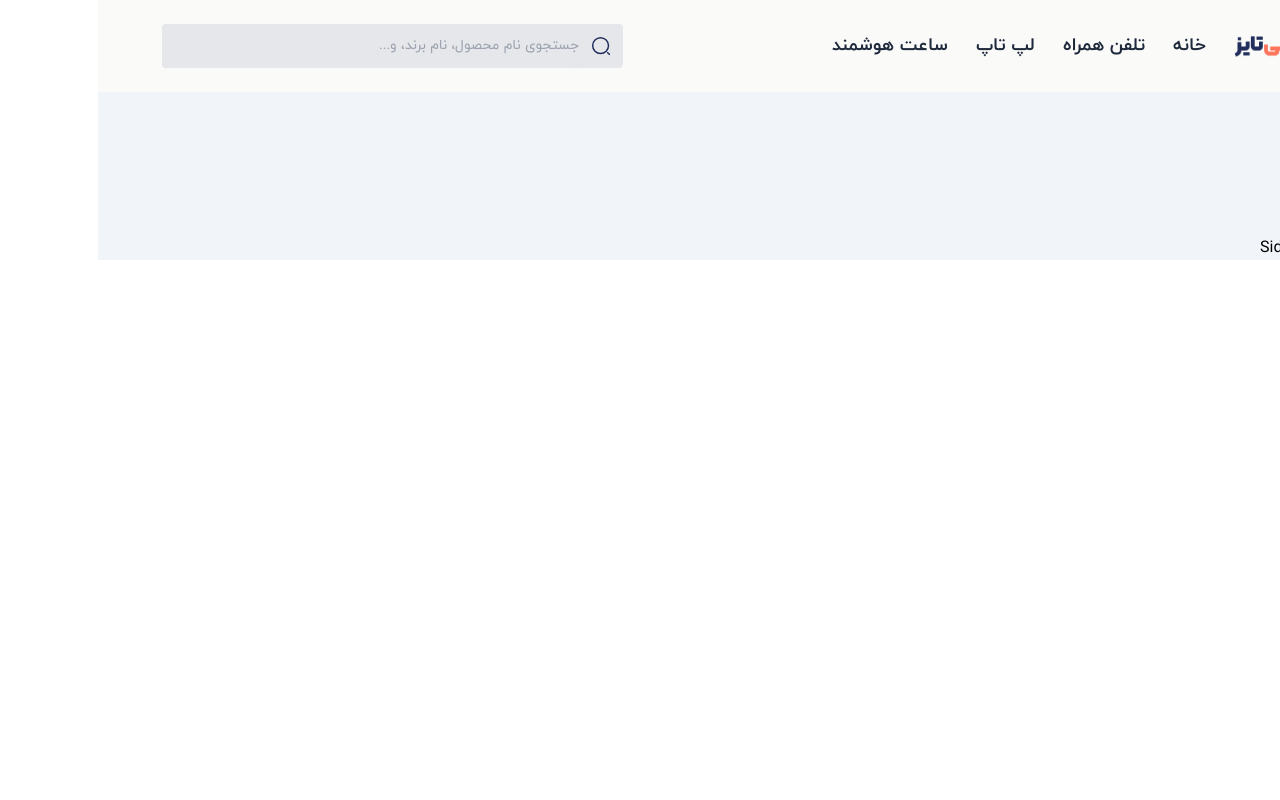
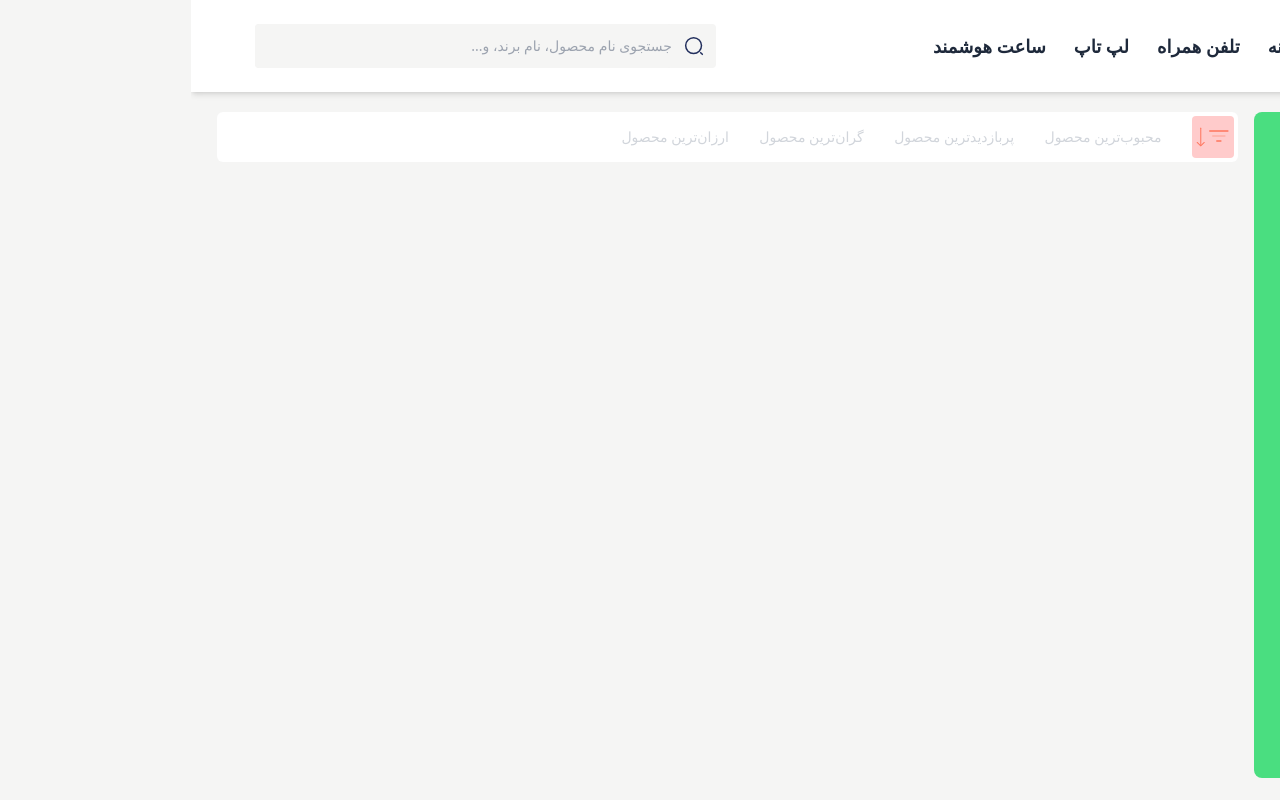
Before and after one commit to shokouhSkr/Digitize, a React (Create React App) app: page /home in a window 1280 px wide. Built offline with nearby package versions, Linux system fonts and the light colour scheme.

Commit message:
added filter section

```diff
--- a/public/index.html
+++ b/public/index.html
@@ -11,7 +11,7 @@
     <title>React App</title>
   </head>
 
-  <body class="font-iranyekan">
+  <body class="bg-stone-100 font-iranyekan">
     <noscript>You need to enable JavaScript to run this app.</noscript>
     <div id="root"></div>
   </body>
--- a/src/App.js
+++ b/src/App.js
@@ -11,14 +11,14 @@ import Favorites from "./pages/Favorites";
 
 const App = () => {
   return (
-    <Router className="font-iranyekan">
+    <Router>
       <Header />
       <Routes>
         <Route path="/home" element={<Home />} />
-        <Route path="/products/:id" element={<Products />} />
-        <Route path="/category" element={<Category />} />
-        <Route path="/cart" element={<Cart />} />
-        <Route path="/favorites" element={<Favorites />} />
+        <Route path="products/:id" element={<Products />} />
+        <Route path="category" element={<Category />} />
+        <Route path="cart" element={<Cart />} />
+        <Route path="favorites" element={<Favorites />} />
       </Routes>
       <Footer />
     </Router>
--- a/src/components/Filter.js
+++ b/src/components/Filter.js
@@ -1,24 +1,35 @@
-import React from "react";
+import React, { useState } from "react";
+import { Link } from "react-router-dom";
 
 import filter from "../assets/images/icons/filter.svg";
 import arrow from "../assets/images/icons/arrow-down.svg";
-import sort from "../assets/images/icons/sort-phone.svg";
+import sortPhone from "../assets/images/icons/sort-phone.svg";
+import sort from "../assets/images/icons/Sort.svg";
 
 const Filter = () => {
   return (
-    <section className="-mt-2 mb-7 flex items-center justify-between gap-3 text-xs font-semibold text-slate-800 xs:text-sm md:hidden">
-      <button type="button" className="flex w-full items-center rounded-md bg-white p-2">
+    <section className="col-span-full flex items-center justify-between gap-3 text-xs font-semibold text-slate-800 xs:text-sm md:col-span-full md:col-start-4 xl:col-start-3">
+      <button type="button" className="flex w-full items-center rounded-md bg-white p-2 md:hidden">
         <div className="ml-1 flex items-center">
-          <img src={sort} alt="sort" className="-ml-1" />
+          <img src={sortPhone} alt="sort" className="-ml-1" />
           <img src={arrow} alt="arrow" className="h-4" />
         </div>
         <span className="">محبوب‌ترین</span>
       </button>
 
-      <button type="button" className="flex w-full items-center rounded-md bg-white p-2">
+      <button type="button" className="flex w-full items-center rounded-md bg-white p-2 md:hidden">
         <img src={filter} alt="filter" className="ml-1" />
         <span>برندمحصول: اپل</span>
       </button>
+
+      <div className="hidden w-full items-center gap-[3%] rounded-md bg-white p-1 text-xs font-normal text-gray-300 md:flex lg:text-sm">
+        <img src={sort} alt="sort" />
+
+        <Link to="/">محبوب‌ترین محصول</Link>
+        <Link to="/">پربازدیدترین محصول</Link>
+        <Link to="/">گران‌ترین محصول</Link>
+        <Link to="/">ارزان‌ترین محصول</Link>
+      </div>
     </section>
   );
 };
--- a/src/components/Header.js
+++ b/src/components/Header.js
@@ -8,7 +8,7 @@ import logoDesk from "../assets/images/logo//Logo-laptop.png";
 
 const Header = () => {
   return (
-    <header className="mx-auto max-w-screen-3xl bg-stone-100 px-[5%] py-6 text-xl font-bold text-slate-800 md:bg-stone-50 md:text-sm md:shadow-md">
+    <header className="px-[5%] py-6 text-xl font-bold text-slate-800 md:mb-5 md:bg-white md:text-sm md:shadow-md">
       <section className="flex items-center justify-between md:hidden">
         <Link to="/">
           <img src={logo} alt="Digitize" />
--- /dev/null
+++ b/src/components/ProductColors.js
@@ -0,0 +1,14 @@
+import React from "react";
+
+const ProductColors = () => {
+  return (
+    <div className="flex items-center -space-x-1">
+      <span className="-mx-1 h-4 w-4 rounded-full border-2 border-white bg-red-300"></span>
+      <span className="h-4 w-4 rounded-full border-2 border-white bg-blue-300"></span>
+      <span className="h-4 w-4 rounded-full border-2 border-white bg-green-300"></span>
+      <span className="h-4 w-4 rounded-full border-2 border-white bg-yellow-300"></span>
+    </div>
+  );
+};
+
+export default ProductColors;
--- a/src/components/SearchBox.js
+++ b/src/components/SearchBox.js
@@ -8,12 +8,12 @@ const SearchBox = () => {
         <img src={search} alt="search" />
       </div>
 
-      <div className="hidden w-2/5 rounded-[4px] bg-gray-200 md:flex">
+      <div className="hidden w-2/5 rounded-[4px] bg-stone-100 md:flex">
         <img src={search} alt="search" class="p-3" />
         <input
           type="search"
           placeholder="جستجوی نام محصول، نام برند، و..."
-          className="w-full rounded-[4px] bg-gray-200 pl-2 text-sm font-normal focus:outline-none"
+          className="w-full rounded-[4px] bg-stone-100 pl-2 text-sm font-normal focus:outline-none"
         />
       </div>
     </>
--- a/src/components/Sidebar.js
+++ b/src/components/Sidebar.js
@@ -1,7 +1,11 @@
 import React from "react";
 
 const Sidebar = () => {
-  return <div>Sidebar</div>;
+  return (
+    <section className="col-span-full row-span-full hidden rounded-lg bg-green-400 xs:col-end-4 md:block xl:col-end-3">
+      Sidebar
+    </section>
+  );
 };
 
 export default Sidebar;
--- a/src/components/SingleProduct.js
+++ b/src/components/SingleProduct.js
@@ -0,0 +1,10 @@
+import React from "react";
+import { Link } from "react-router-dom";
+import ProductColors from "./ProductColors";
+import love from "../assets/images/icons/Love.svg";
+
+const SingleProduct = ({ image, title, price, brand }) => {
+  return <div className="rounded-lg bg-white p-1.5 text-sm shadow-md"></div>;
+};
+
+export default SingleProduct;
--- a/src/pages/Home.js
+++ b/src/pages/Home.js
@@ -6,7 +6,7 @@ import Sidebar from "../components/Sidebar.js";
 
 const Home = () => {
   return (
-    <section className="bg-slate-100 px-[5%]">
+    <section className="grid grid-cols-12 grid-rows-[65px_minmax(600px,_1fr)] gap-4 px-[5%] md:grid-rows-[50px_minmax(600px,_1fr)] md:px-[2%]">
       <Filter />
       <Products />
       <Sidebar />
--- a/src/pages/Products.js
+++ b/src/pages/Products.js
@@ -1,14 +1,13 @@
 import React, { useState } from "react";
-import { Link } from "react-router-dom";
 
-import love from "../assets/images/icons/Love.svg";
+import SingleProduct from "../components/SingleProduct";
 import { products } from "../data";
 
 const Products = () => {
   const [like, setLike] = useState(null);
 
   return (
-    <section className="mb-20 grid grid-cols-2 grid-rows-3 gap-x-4 gap-y-8 md:grid-cols-3 md:grid-rows-3"></section>
+    <section className="col-span-full mb-20 grid grid-cols-2 grid-rows-3 gap-x-4 gap-y-8 md:col-start-4 md:grid-cols-3 md:grid-rows-3 xl:col-start-3 3xl:grid-cols-4"></section>
   );
 };
 
```
Also changed, not shown: 1 other file (tests, documents, lock files or other folders).
